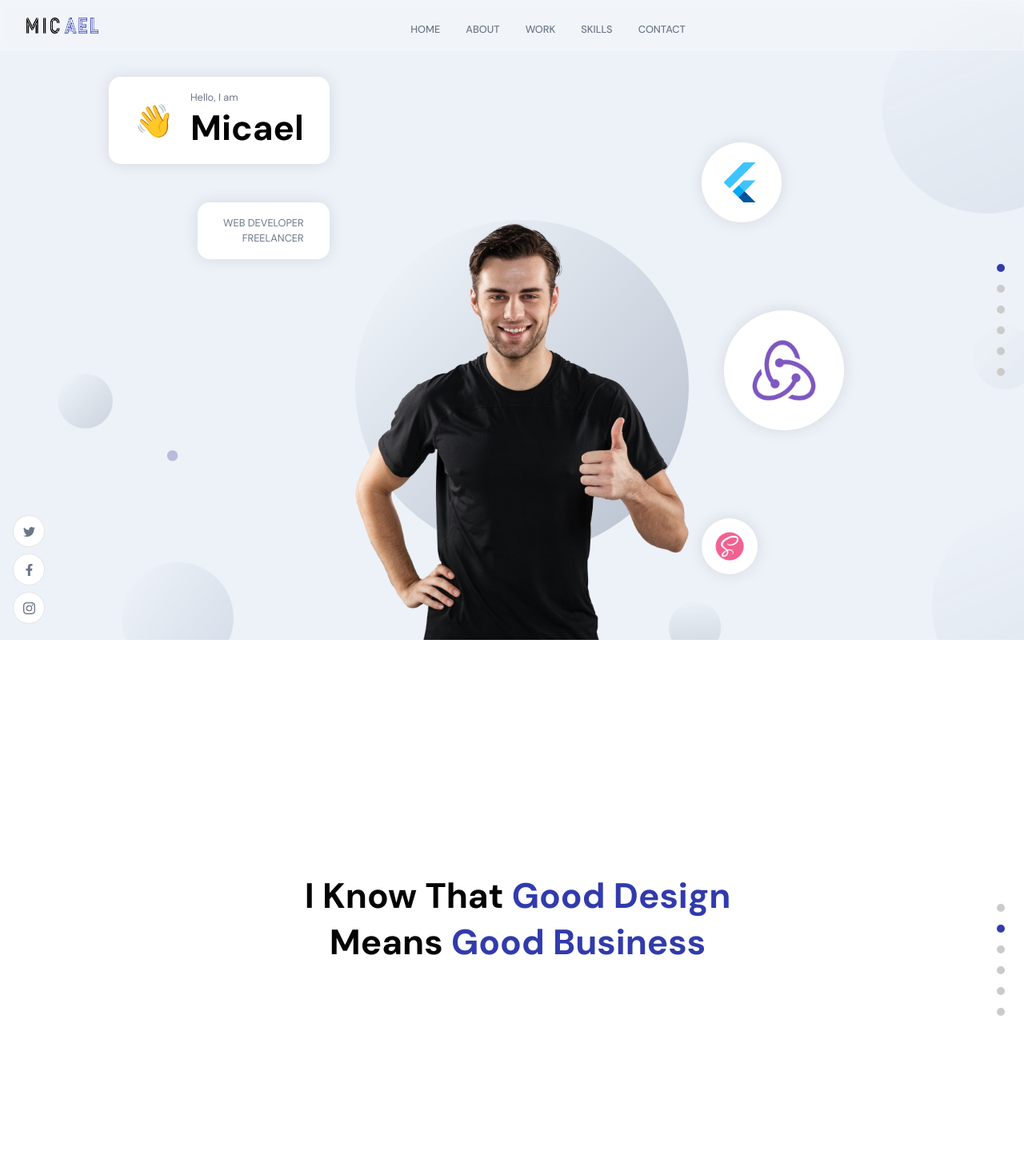
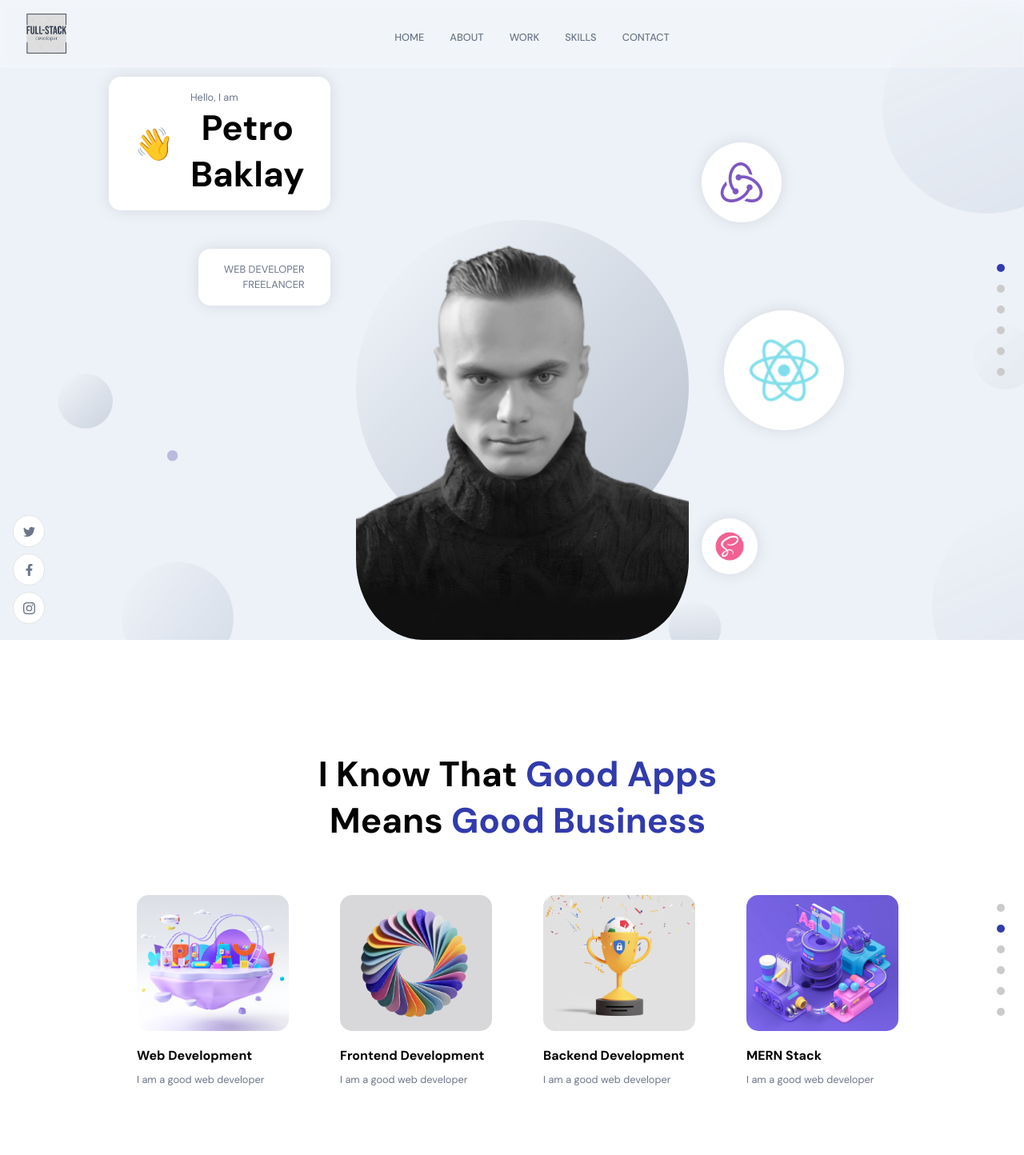
Before and after one commit to jang1988/react-project-ultimate, a React (Create React App) app: page / in a window 1280 px wide. Shown: the top 1444 px of the page at 80% size. Built offline with nearby package versions, Linux system fonts and the light colour scheme.

Commit message:
Header&&About

```diff
--- a/src/App.js
+++ b/src/App.js
@@ -9,10 +9,10 @@ const App = () => (
     <Navbar />
      <Header />
     <About />
-    <Work />
+    {/* <Work />
     <Skills />
     <Testimonial />
-    <Footer />
+    <Footer /> */}
   </div>
 );
 
--- a/src/components/Navbar/Navbar.jsx
+++ b/src/components/Navbar/Navbar.jsx
@@ -1,9 +1,9 @@
 import React, { useState } from 'react';
-import { HiMenuAlt4, HiX } from 'react-icons/hi';
+import { HiOutlineMenu, HiXCircle } from 'react-icons/hi';
 import { motion } from 'framer-motion';
 
 import { images } from '../../constants';
-import './Navbar.scss';
+import './Navbar.scss'
 
 const Navbar = () => {
   const [toggle, setToggle] = useState(false);
@@ -23,14 +23,14 @@ const Navbar = () => {
       </ul>
 
       <div className="app__navbar-menu">
-        <HiMenuAlt4 onClick={() => setToggle(true)} />
+        <HiOutlineMenu onClick={() => setToggle(true)} />
 
         {toggle && (
           <motion.div
             whileInView={{ x: [300, 0] }}
             transition={{ duration: 0.85, ease: 'easeOut' }}
           >
-            <HiX onClick={() => setToggle(false)} />
+            <HiXCircle onClick={() => setToggle(false)} />
             <ul>
               {['home', 'about', 'work', 'skills', 'contact'].map((item) => (
                 <li key={item}>
--- a/src/components/Navbar/Navbar.scss
+++ b/src/components/Navbar/Navbar.scss
@@ -21,8 +21,8 @@
   align-items: center;
 
   img {
-    width: 90px;
-    height: 20px;
+    width: 50px;
+    height: 50px;
 
     @media screen and (min-width: 2000px) {
       width: 180px;
--- a/src/container/About/About.jsx
+++ b/src/container/About/About.jsx
@@ -1,12 +1,19 @@
-import React, { useState, useEffect } from 'react';
+import React, { useEffect } from 'react';
 import { motion } from 'framer-motion';
 
 import { AppWrap, MotionWrap } from '../../wrapper';
+import { images } from '../../constants';
 import './About.scss';
 // import { urlFor, client } from '../../client';
 
 const About = () => {
-  const [abouts, setAbouts] = useState([]);
+
+  const abouts = [
+    {title: 'Web Development', description: 'I am a good web developer', imgUrl: images.about01},
+    {title: 'Frontend Development', description: 'I am a good web developer', imgUrl: images.about02},
+    {title: 'Backend Development', description: 'I am a good web developer', imgUrl: images.about03},
+    {title: 'MERN Stack', description: 'I am a good web developer', imgUrl: images.about04},
+  ]
 
   useEffect(() => {
     // const query = '*[_type == "abouts"]';
@@ -18,7 +25,7 @@ const About = () => {
 
   return (
     <>
-      <h2 className="head-text">I Know that <span>Good Design</span> <br />means  <span>Good Business</span></h2>
+      <h2 className="head-text">I Know that <span>Good Apps</span> <br />means  <span>Good Business</span></h2>
 
       <div className="app__profiles">
         {abouts.map((about, index) => (
@@ -29,7 +36,7 @@ const About = () => {
             className="app__profile-item"
             key={about.title + index}
           >
-            <img src={'https://www.gme.net.au/app/plugins/wp-media-folder/assets/images/default.png'} alt={about.title} />
+            <img src={about.imgUrl} alt={about.title} />
             <h2 className="bold-text" style={{ marginTop: 20 }}>{about.title}</h2>
             <p className="p-text" style={{ marginTop: 10 }}>{about.description}</p>
           </motion.div>
--- a/src/container/Header/Header.jsx
+++ b/src/container/Header/Header.jsx
@@ -28,7 +28,7 @@ const Header = () => (
           <span>👋</span>
           <div style={{ marginLeft: 20 }}>
             <p className="p-text">Hello, I am</p>
-            <h1 className="head-text">Micael</h1>
+            <h1 className="head-text">Petro Baklay</h1>
           </div>
         </div>
 
@@ -59,7 +59,7 @@ const Header = () => (
       whileInView={scaleVariants.whileInView}
       className="app__header-circles"
     >
-      {[images.flutter, images.redux, images.sass].map((circle, index) => (
+      {[images.redux, images.react, images.sass].map((circle, index) => (
         <div className="circle-cmp app__flex" key={`circle-${index}`}>
           <img src={circle} alt="profile_bg" />
         </div>
--- a/src/container/Header/Header.scss
+++ b/src/container/Header/Header.scss
@@ -167,6 +167,7 @@
 
 .app__header-img {
   flex: 1;
+  width: 80%;
   height: 100%;
 
   display: flex;
@@ -178,6 +179,7 @@
     width: 100%;
     object-fit: contain;
     z-index: 1;
+    border-radius: 20%;
   }
 
   .overlay_circle {
```
Also changed, not shown: src/App.css (added), src/assets/logo.png, src/assets/profile.png.
